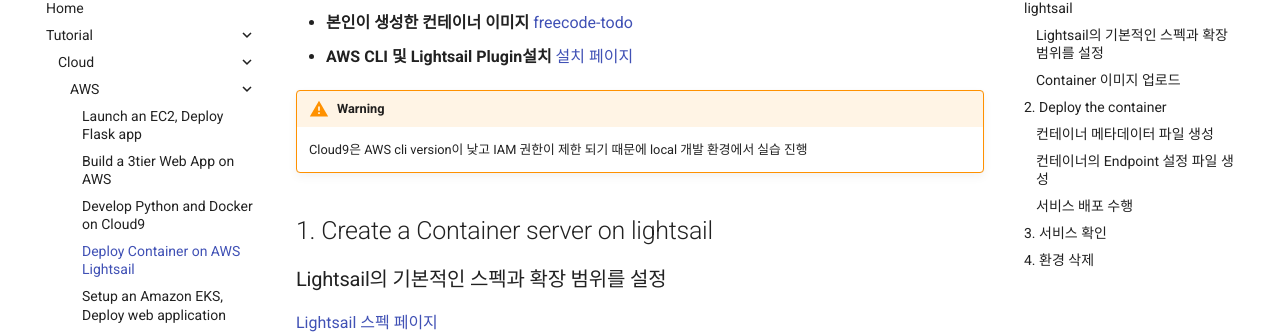
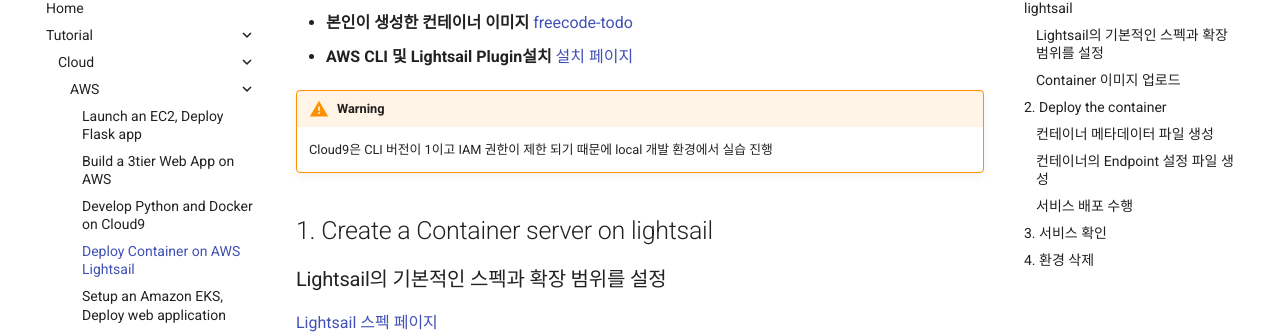
Before and after one commit to cloudacode/tutorials, an MkDocs documentation site: the page built from docs/cloud/aws/aws-lightsail-container.md, in a window 1280 px wide and 900 px high, scrolled down 356 px. Shown: the part 118-452 px from the top of the window. Built offline with MkDocs 1.6.1 and Material for MkDocs 9.7.7, drawn with Linux system fonts in a browser that asks for light colours; comment, search, counter and statistics services are not loaded.

Commit message:
updated desc

```diff
--- a/docs/cloud/aws/aws-lightsail-container.md
+++ b/docs/cloud/aws/aws-lightsail-container.md
@@ -21,7 +21,7 @@
 [설치 페이지](https://lightsail.aws.amazon.com/ls/docs/en_us/articles/amazon-lightsail-install-software#install-software-aws-cli)
 
 !!! Warning
-    Cloud9은 AWS cli version이 낮고 IAM 권한이 제한 되기 때문에 local 개발 환경에서 실습 진행
+    Cloud9은 CLI 버전이 1이고 IAM 권한이 제한 되기 때문에 local 개발 환경에서 실습 진행
 
 
 ## 1. Create a Container server on lightsail
```
